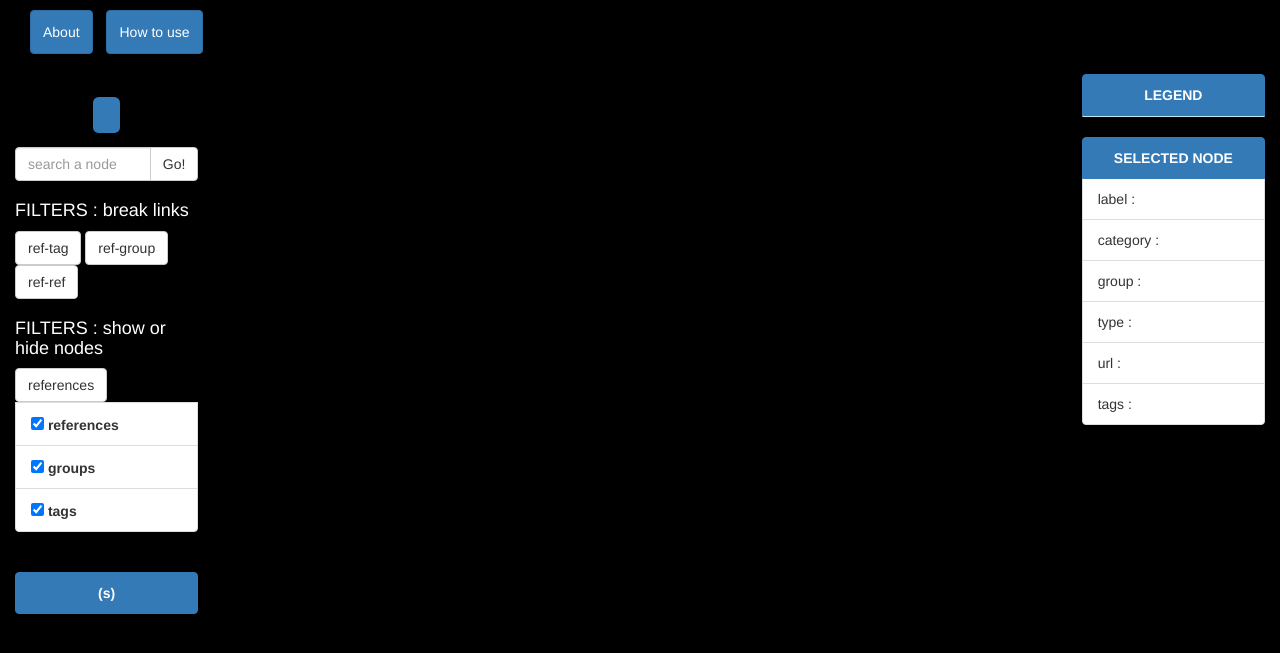
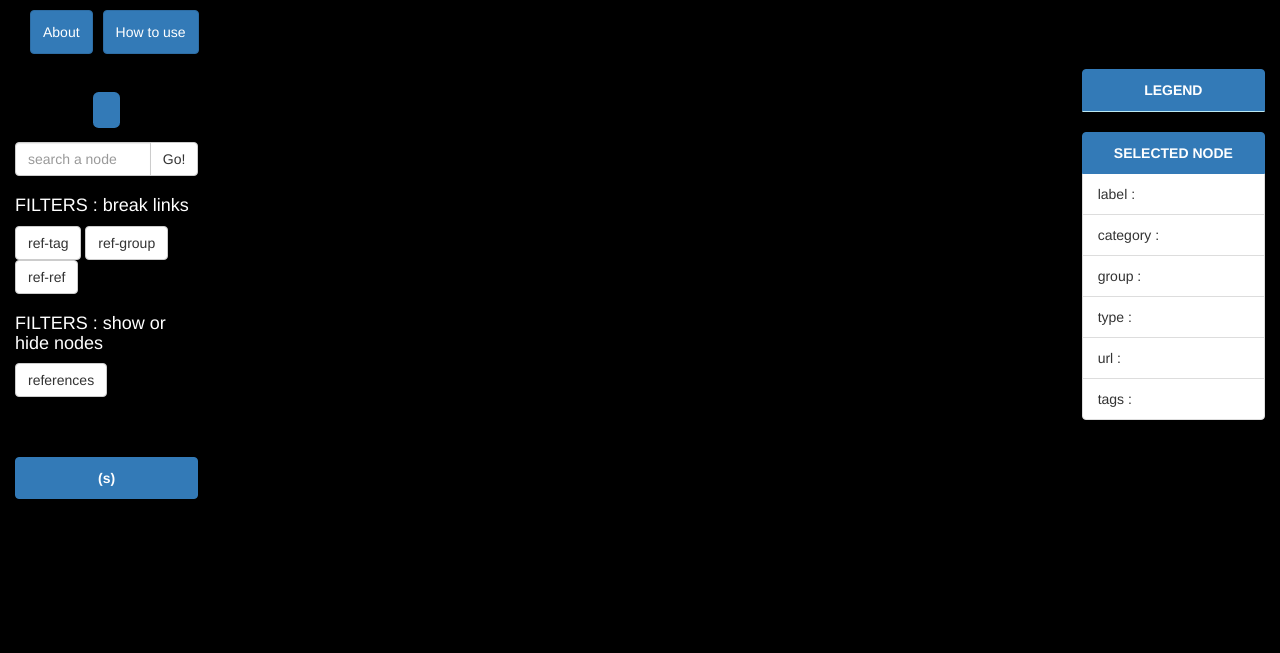
Before and after one commit to JulienParis/LibViz, a Python web app: template app/templates/D3_network.html in a window 1280 px wide. Shown: the top 653 px of the page. Run offline with Jinja, Linux system fonts and the light colour scheme; the template is opened without the code that fills it, so the values that code supplies are empty; some libraries are stand-ins or nearby versions.

Commit message:
lot of fixes

```diff
--- a/app/templates/D3_network.html
+++ b/app/templates/D3_network.html
@@ -42,7 +42,8 @@
     // zooming / panning function
     var zoom = d3.zoom()
       //.scaleExtent([1, 10])
-      .on("zoom", zoomed);
+      .on("zoom", zoomed)
+      ;
 
     var dft_circle_stroke_w = "1.5px";
     var dft_line_stroke_w = "1.0px";
@@ -54,12 +55,28 @@
       .attr("width" , contWidth - 15)
       .attr("height", contHeight - 90)
       .call(zoom)
+      .on("dblclick.zoom", null)
       ;
 
     // canvas
     var svg = d3.select("svg"),
       width  = +svg.attr("width"),
       height = +svg.attr("height");
+
+    //var tip = d3.tip()
+    //  .attr('class', 'd3-tip')
+    //  .offset([-10, 0])
+    //  .html(function(d) {
+    //    return "<strong>" + d.label + "</strong>";
+    //  })
+
+    //add the div for the tooltip
+    var div = d3.select("body")
+      .append("div")
+      .attr("class", "panel panel-info tooltip")
+      .style("opacity", 0) ;
+
+    //var div = div.append("a");
 
     // add group for shapes in svg
     var vis = svg
@@ -136,6 +153,7 @@
     //var legendHeight = document.getElementById('legend').clientHeight;
     var legend = d3.select("#legend")
       .append("svg:svg")
+      .attr("background-color", "black")
       .attr("width", legendWidth)
       .attr("height", 100) ;
 
@@ -156,11 +174,10 @@
     // force parameters
     var simulation = d3.forceSimulation()
         .force("link"   , d3.forceLink().id(function(d) { return d.{{glob.es.id}}; })) //identify links relation by common id
-        .force("charge" , d3.forceManyBody())
+        .force("charge" , d3.forceManyBody().strength(-50) )
         .force("center" , d3.forceCenter(width / 2, height / 2))
         .force("collide", d3.forceCollide().radius(function(d) { return d.r + 0.5; }).iterations(2)) // COLLIDE FORCE / WORKING ? ///////////////////
         ;
-
 
     //////////////////////////////////////////////
 
@@ -175,40 +192,27 @@
               function(error, graph) {
                 if (error) throw error   ;
 
-                //graph.links.forEach(function(e) {
-                //  var
-                //  sourceNode = graph.nodes.filter(function(n) { return n.PersonId === e.source; })[0],
-                //  targetNode = graph.nodes.filter(function(n) { return n.PersonId === e.target; })[0]
-                //  ;
-                //  edges.push({source: sourceNode, target: targetNode, PubDate : e.PubDate});
-                // });
-
                 allNodes = graph.nodes ;
                 allEdges = graph.links ;
 
                 for (var i = 0; i < allNodes.length - 1; i++) {
                         //console.log(allNodes[i].label);
-                        optArray.push(allNodes[i].label);  //// PROBLEM WITH optArray : empty ///////////////////////////////////////////////
+                        optArray.push(allNodes[i].label);
                     } ;
 
-                //originalData = graph     ;
+                optArray = optArray.sort();
+                //console.log("optArray from start : ", optArray);
+
                 render(allNodes, allEdges) ;
               }
       )
     ;
 
-    //////////////////// NOT WORKING WELL / autocomplete not working as expected ////////////////////////////
-    /// search bar function
-    //var allNodes = vis.selectAll(".node") ;
-    //var allNodes = nodes ;
-
-    //optArray = optArray.sort();
-    console.log("optArray : ", optArray); ///////////////////////////
-
+    //console.log("optArray : ", optArray); // OK /////////////////////////
 
     /////////////////////////////////////////////////////////////////////////////////
 
-    /// HIDE NODES / BREAK LINKS UPDATE function
+    /// BREAK LINKS & UPDATE function
     // adapted from  :  http://bl.ocks.org/csesivakumar/31e23b875f260622f8f7da3ae380958c
     function Update_Node(buttonId){
 
@@ -228,7 +232,7 @@
       }
 
       // check status for all buttons
-      var buttons = document.getElementsByClassName('buttonFilter');
+      var buttons = document.getElementsByClassName('breakFilter');
       //console.log("buttons :", buttons);
 
       // stores criterias to hide
@@ -268,6 +272,56 @@
       render(tempNodes, tempEdges) ;
 
     }
+
+
+
+    // HIDE NODES FROM LAYOUT (but no disappear)
+    function hideNodes(buttonValue) {
+
+      // get button attributes
+      var Clickbutton = document.getElementById(buttonValue);
+      var status = Clickbutton.getAttribute("Enabled");
+
+      // change button status on click event / Enabled="0" -> not clicked ; 1 =
+      if (status =="0"){
+		Clickbutton.setAttribute("Enabled","1");
+		Clickbutton.setAttribute("aria-pressed", "true") ;
+      }
+      if (status =="1"){
+        Clickbutton.setAttribute("Enabled","0");
+        Clickbutton.setAttribute("aria-pressed", "false") ;
+      }
+
+      // check status for all buttons
+      var buttons = document.getElementsByClassName('hideFilter');
+
+      //var selected = buttonValue ;
+      //console.log("selected :", this);
+
+      // stores criterias to hide
+      var rulesToHide = [] ;
+      for(var j = 0; j < buttons.length; j++) {
+        //console.log(button);
+		var button = buttons[j];
+		var status = button.getAttribute("Enabled");
+        // remove nodes and edges if button status is "1"
+		if (status=="1"){
+          rulesToHide.push(button.id);
+        }
+      }
+
+      opacity = this.enabled ? 1 : 0.1 ;
+
+      var nodes = vis.selectAll(".node");
+      nodes.filter(function (d, i) {
+        return d.category in rulesToHide | d.group in rulesToHide  ; //| selected in d.tags ;
+        }
+      )
+        .style("opacity", opacity);
+
+    }
+
+
 
     // main D3 function
     function render (nodes, links) {
@@ -323,19 +377,28 @@
           .on('click'   , displayInfos)    // display node infos inside right column
           .on('dblclick', connectedNodes) //("over") ) //Added code ... .on('click'
 
+          //alternative
           //.on('mouseover', connectedNodes) //("over") ) //Added code ... .on('click'
           //.on('mouseout',  connectedNodes) //("out") )
+
+          //adding tooltip in div tooltip
+          //.on("mouseover", tip.show)
+          //.on("mouseout", tip.hide);
+          .on("mouseover", function(d) {
+            div.transition()
+              .duration(200)
+              .style("opacity", .95);
+            div.html( "<strong> "+ d.{{glob.ns.label}} + " </strong>")
+              .style("left", (d3.event.pageX + 20) + "px")
+              .style("top", (d3.event.pageY - 10) + "px");
+          })
+          .on("mouseout", function(d) {
+            div.transition()
+              .duration(500)
+              .style("opacity", 0);
+
+          });
       ;
-
-      // add titles for nodes
-      //node.select("title")
-      //  .text ( function(d) { return ( d.{{glob.ns.category}} + " / " + d.{{glob.ns.label}} ) } )
-      //// add labels for nodes // WORKING OK
-      //node.append("text")
-      //    .attr("dx", 10)
-      //    .attr("dy", ".35em")
-      //    .text(function(d) { return d.{{glob.ns.id}} })
-      //    .style("stroke", "grey");
 
 
       node.exit().remove();
@@ -423,11 +486,12 @@
 
 
 
-    //$(function () {
+    //launch autocomplete once page loaded
     $(document).ready(function () {
         $("#search").autocomplete({ source: optArray });
       });
 
+    /// search bar functions
     function searchNode() {
       //find the node
       var selectedVal = document.getElementById('search').value;
@@ -439,17 +503,16 @@
         var selected = node.filter(function (d, i) {
             return d.label != selectedVal;
         });
-            selected.style("opacity", "0.1");
+        selected.style("opacity", "0.2");
 
         var link = vis.selectAll(".links")
-            link.style("opacity", "0");
+        link.style("opacity", "0.2");
         d3.selectAll(".node, .links")
           .transition()
-              .duration(4000)
+          .duration(4500)
           .style("opacity", 1);
       }
     }
-
     //search bar / run searchNode if enter (aka keyCode==13) is pressed
     function handle(e){
       if(e.keyCode === 13){
@@ -473,37 +536,9 @@
     }
 
 
-    //// NOT COMPLETLY WORKING YET /////////////////////////////////////////////////////
-    // checkboxes behaviour
 
-    //$(document).ready( checkFilter() );
 
-    function hideNodes() {
 
-          var selected = this.value ;
-          //var enabled  = this.enabled ;
-          //window.alert(selected);
-
-          opacity = this.enabled ? 1 : 0.1 ;
-          //display = this.checked ? 'inline' : 'none';
-
-          var nodes = vis.selectAll(".node");
-          nodes.filter(function (d, i) {
-            return d.category == selected | selected == d.group ; //| selected in d.tags ;
-            }
-          )
-            .style("opacity", opacity);
-            //.attr('display', display);
-
-    }
-
-    //function checkFilter() {
-    ////document.getElementsByName('checkFilter')
-    //  d3.selectAll('.checkFilter')
-    //    .on("change", hideNodes(this) )
-    //  }
-
-    //checkFilter()
 
   </script>
 
--- a/app/templates/D3_network_infos.html
+++ b/app/templates/D3_network_infos.html
@@ -91,19 +91,19 @@
             <h4>FILTERS : break links</h4>
             <!--</label>-->
               <button type="button" enabled="0" data-toggle="button"  aria-pressed="false"
-                      class="btn btn-default buttonFilter"
+                      class="btn btn-default breakFilter"
                       id="ref-tag"
                       onclick="Update_Node(this.id)">
                 ref-tag
               </button>
               <button type="button" enabled="0" data-toggle="button"  aria-pressed="false"
-                      class="btn btn-default buttonFilter"
+                      class="btn btn-default breakFilter"
                       id="ref-group"
                       onclick="Update_Node(this.id)">
                 ref-group
               </button>
               <button type="button" enabled="0" data-toggle="button"  aria-pressed="false"
-                      class="btn btn-default buttonFilter"
+                      class="btn btn-default breakFilter"
                       id="ref-ref"
                       onclick="Update_Node(this.id)">
                 ref-ref
@@ -116,33 +116,33 @@
           <div class="list-group">
             <h4>FILTERS : show or hide nodes </h4>
 
-<!--            <label class="text-center list-group-item active" >
+              <!--  <label class="text-center list-group-item active" >
               {{ glob.ns.category }}(-ies)
             </label>-->
 
             <button type="button" enabled="0" data-toggle="button"  aria-pressed="false"
-                    class="btn btn-default checkFilter"
-                    id="ref-tag"
-                    value="reference"
-                    onclick="hideNodes()">
+                    class="btn btn-default hideFilter"
+                    id="reference"
+                    onclick="hideNodes(this.id)">
               references
             </button>
 
-            <br>
+            <br></br>
 
 
-            <label class="list-group-item">
-              <input class="checkFilter" type="checkbox" checked value="reference">
-                references
-            </label>
-            <label class="list-group-item">
-              <input class="checkFilter" type="checkbox" checked value="group">
-                groups
-            </label>
-            <label class="list-group-item">
-              <input class="checkFilter" type="checkbox" checked value="tag">
-                tags
-            </label>
+            <!--<label class="list-group-item">-->
+            <!--  <input class="checkFilter" type="checkbox" checked value="reference">-->
+            <!--    references-->
+            <!--</label>-->
+            <!--<label class="list-group-item">-->
+            <!--  <input class="checkFilter" type="checkbox" checked value="group">-->
+            <!--    groups-->
+            <!--</label>-->
+            <!--<label class="list-group-item">-->
+            <!--  <input class="checkFilter" type="checkbox" checked value="tag">-->
+            <!--    tags-->
+            <!--</label>-->
+
           </div>
 
           <br>
@@ -218,27 +218,14 @@
         <div ID="legend" class="panel panel-info">
         </div>
 
-         <!--<h5 class="text-center">
-          <strong>legend</strong>
-        </h5>-->
       </div>
 
 
 
-      <!--<h5><strong>NOT SET YET...</strong></h5>-->
-      <!---->
-      <!--    <h6> - references</h6>-->
-      <!--    <h6> - groups</h6>-->
-      <!--    <h6> - supertags</h6>-->
-      <!--<hr></hr>-->
-
-
-      <div class="list-group">
-      <!--<div class="panel panel-info">-->
+      <div class="infosNode list-group">
         <label class="text-center list-group-item active" >
               SELECTED NODE
         </label>
-        <!--<h4 class="text-center">SELECTED NODE</h4>-->
 
         <p class="list-group-item">label :    <a id="nLabel"></a></p>
         <p class="list-group-item">category : <a id="nCategory"></a></p>
--- a/app/templates/base.html
+++ b/app/templates/base.html
@@ -21,6 +21,13 @@
         <!--<script src="//code.jquery.com/ui/1.11.4/jquery-ui.js"></script>-->
 
 		<style>
+
+			.navbar {
+				background-color: rgba(255, 255, 255, 0);
+				border: hidden;
+				margin-bottom: 5px;
+				z-index: 1;
+			}
 
 			body {
 				background-color: black;
@@ -63,22 +70,30 @@
 
     <header>
 
+
+	<nav class="navbar navbar-default">
+
+		<div class = "container-fluid">
+
 			<!-- main logo / title / nav bar -->
 			<div class="navbar-header">
+
 				<button type="button" class="navbar-toggle collapsed" data-toggle="collapse" data-target="#bs-example-navbar-collapse-1" aria-expanded="false">
 				  <span class="sr-only">Toggle navigation</span>
 				  <span class="icon-bar"></span>
 				  <span class="icon-bar"></span>
 				  <span class="icon-bar"></span>
 				</button>
+
 				<a class="navbar-brand" href="/"> {{ glob.titleApp }} </a>
+
 			</div>
 
-	<div class = "container-fluid">
-
-
-
+			<!-- Collect the nav links, forms, and other content for toggling -->
+			<div class="collapse navbar-collapse" id="bs-example-navbar-collapse-1">
+				<ul class="nav navbar-nav">
 					<!-- Button 'About' triggering modal -->
+					<li>
 						<button type="button"
 							class="btn btn-primary"
 							data-toggle="modal"
@@ -88,6 +103,7 @@
 						About
 						<!--{{ glob.titleApp }}-->
 						</button>
+					</li>
 
 					<!-- Modal About -->
 					<div class="modal fade" id="modalAbout" tabindex="-1" role="dialog" aria-labelledby="myModalLabel">
@@ -143,11 +159,11 @@
 							</div>
 						</div>
 					  </div>
-	    </div>
-
+					</div><!-- end modal-->
 
 
 					<!-- Button 'HOW TO' triggering modal -->
+					<li>
 						<button type="button"
 								class="btn btn-primary"
 								data-toggle="modal"
@@ -156,6 +172,7 @@
 								  >
 						How to use {{ glob.titleApp }}
 						</button>
+					</li>
 
 					<!-- Modal How to -->
 					<div class="modal fade" id="modalHowTo" tabindex="-1" role="dialog" aria-labelledby="myModalLabel">
@@ -205,23 +222,24 @@
 							</div>
 						</div>
 					  </div>
-	    </div>
+					</div><!-- end modal-->
 
 
 					<!-- just one refresh button == to the displayed collection -->
 					{% if data_JSON %}
 
+					<li>
 						<button type="button"
 							class="btn btn-warning"
 							aria-label="Left Align"
 							data-toggle="modal"
 							data-placement="bottom"
 							title="refresh the {{ selection }} dataset"
-			style="margin-top: 5px; margin-bottom: 5px; height: 44px; margin-right: 5px"
-			data-target="#modalRefresh"
-			>
-		    <span class="badge"><span class="glyphicon glyphicon-repeat"></span></span>
+							style="margin-top: 10px; margin-bottom: 10px; height: 44px; margin-right: 10px"
+							data-target="#modalRefresh">
+								<span class="badge"> <span class="glyphicon glyphicon-repeat"></span> </span>
 						</button>
+					</li>
 
 					<!-- Modal -->
 					<div class="modal fade bs-example-modal-md"
@@ -229,8 +247,7 @@
 						 id="modalRefresh"
 						 tabindex="-1"
 						 role="dialog"
-		     aria-labelledby="myModalLabel"
-		     >
+						 aria-labelledby="myModalLabel" >
 						<div class="modal-dialog modal-md" role="document">
 							<div class="modal-content">
 								<div class="modal-header">
@@ -276,16 +293,35 @@
 							aria-label="Left Align"
 							style="margin-top: 10px; margin-bottom: 10px; height: 44px; margin-right: 10px">
 						{{ coll[1] }}
-		</button></a>
+						</button>
+					</a>
 					{% endfor %}
 
+				</ul> <!-- end left navbar -->
 
-	<div style="margin-right: 10px; margin-left: 5px; margin-top: 5px; margin-bottom: 5px;"  class="container-fluid">
+				{% if data_JSON %}
+				<ul class="nav navbar-nav navbar-right">
+					<li> <!-- full screen button -->
+						<button type="button"
+							class="btn btn-primary"
+							data-toggle="modal"
+							style="margin-top: 10px; margin-bottom: 10px; height: 44px; margin-right: 10px"
+							onclick="" >
+							<span class="glyphicon glyphicon-fullscreen"></span>
+						</button>
+					</li>
+				</ul><!-- end right navbar -->
+				{% endif %}
+
 			</div>
 
 		</div>
 
+	</nav>
+
     </header>
+
+
 
 
     <body id="body">
```
Also changed, not shown: app/templates/D3_network_base.html (+61 -1 lines), 2 other files. Lines whose indentation alone changed are shown as unchanged.
